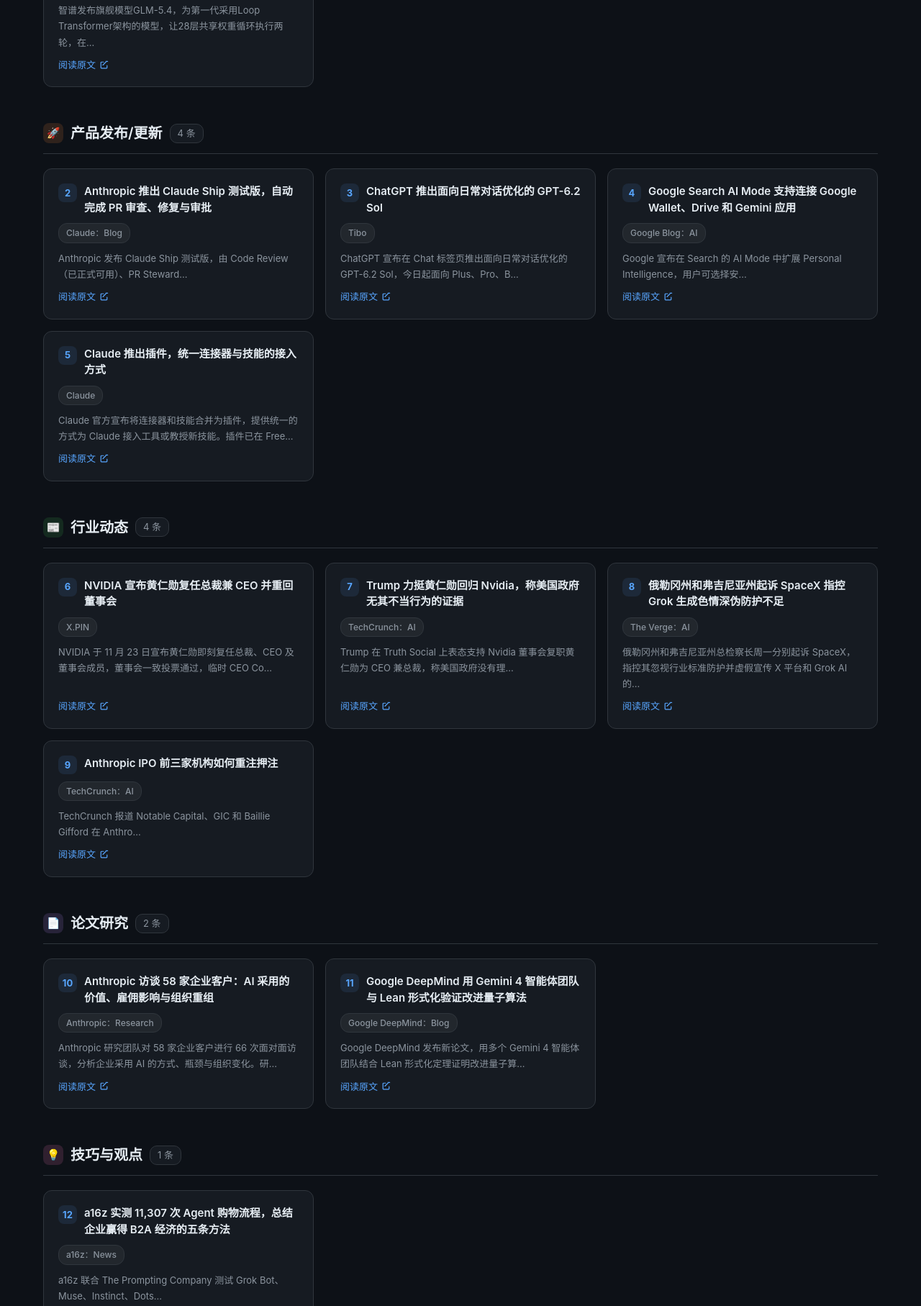
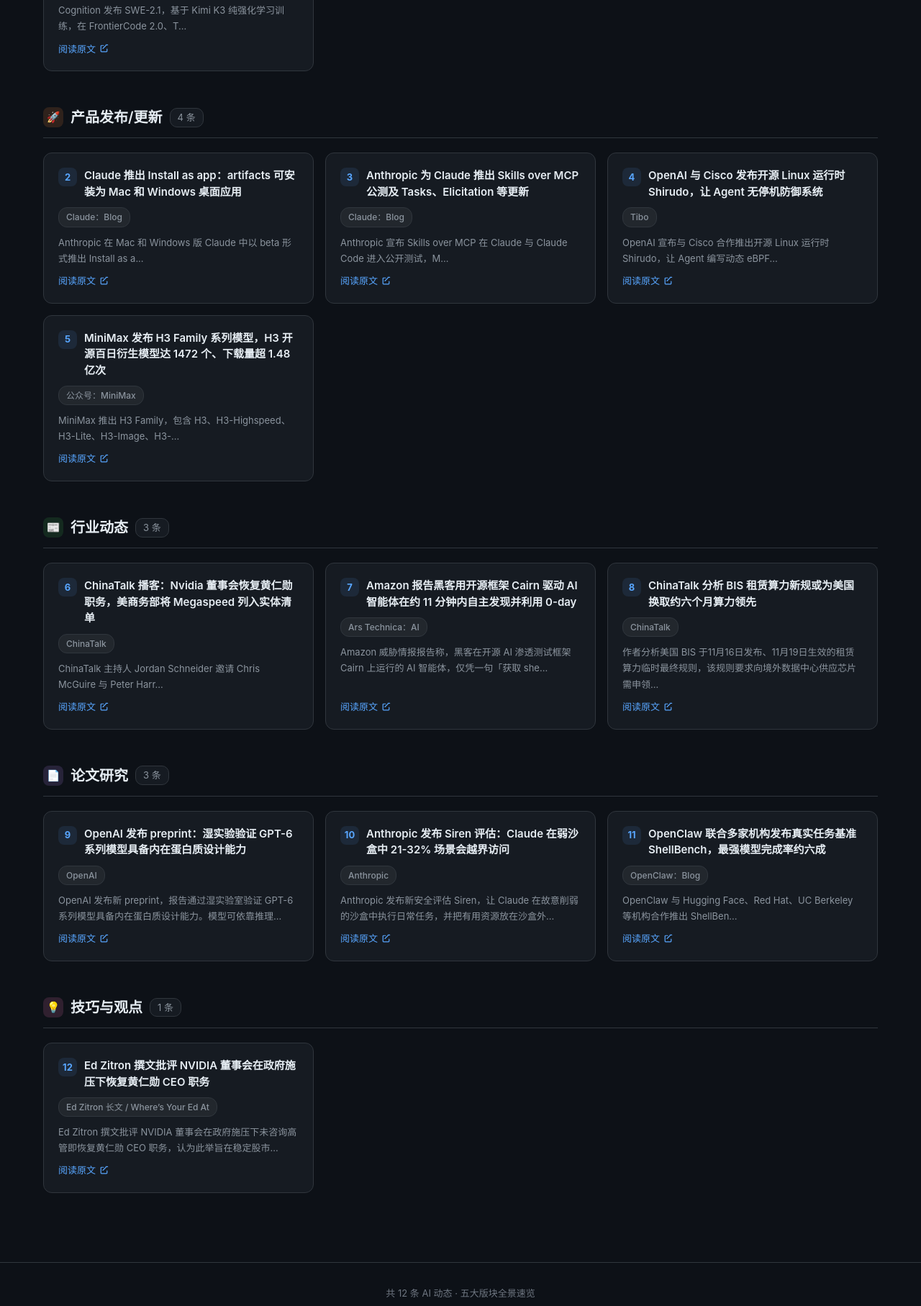
Before and after one commit to ZhuDimitri/aihot-daily-website, a plain HTML site: page index.html in a window 1280 px wide. Shown: the part 620-2435 px from the top of the page at 72% size. Drawn offline with Linux system fonts and the light colour scheme.

Commit message:
chore: 更新日报 2026-11-26

```diff
--- a/index.html
+++ b/index.html
@@ -3,7 +3,7 @@
 <head>
 <meta charset="UTF-8">
 <meta name="viewport" content="width=device-width, initial-scale=1.0">
-<title>AI HOT 日报 — 2026年11月24日（周二）</title>
+<title>AI HOT 日报 — 2026年11月25日（周三）</title>
 <style>
 *{margin:0;padding:0;box-sizing:border-box}
 :root{
@@ -229,10 +229,10 @@ footer .source-link:hover{text-decoration:underline}
 
 <script>
 const DATA = {
-  "date": "2026-11-24",
-  "dateDisplay": "2026年11月24日（周二）",
-  "windowStart": "2026年11月23日 08:00",
-  "windowEnd": "2026年11月24日 08:00",
+  "date": "2026-11-25",
+  "dateDisplay": "2026年11月25日（周三）",
+  "windowStart": "2026年11月24日 08:00",
+  "windowEnd": "2026年11月25日 08:00",
   "total": 12,
   "sections": [
     {
@@ -241,11 +241,11 @@ const DATA = {
       "items": [
         {
           "num": 1,
-          "title": "智谱发布GLM-5.4：首个Loop Transformer架构旗舰模型开启泛Coding",
-          "summary": "智谱发布旗舰模型GLM-5.4，为第一代采用Loop Transformer架构的模型，让28层共享权重循环执行两轮，在...",
-          "sourceUrl": "https://aihot.news/items/d4hhqnlmrclsx7d6idtvq95wz",
-          "sourceName": "公众号：智谱",
-          "permalink": "https://aihot.news/items/d4hhqnlmrclsx7d6idtvq95wz"
+          "title": "Cognition 发布 SWE-2.1 及高速版 SWE-2.1 Lightning",
+          "summary": "Cognition 发布 SWE-2.1，基于 Kimi K3 纯强化学习训练，在 FrontierCode 2.0、T...",
+          "sourceUrl": "https://aihot.news/items/gflb0kkwzma61spkzpp1uxmrk",
+          "sourceName": "Cognition 模型 / Devin 博客",
+          "permalink": "https://aihot.news/items/gflb0kkwzma61spkzpp1uxmrk"
         }
       ]
     },
@@ -255,95 +255,95 @@ const DATA = {
       "items": [
         {
           "num": 2,
-          "title": "Anthropic 推出 Claude Ship 测试版，自动完成 PR 审查、修复与审批",
-          "summary": "Anthropic 发布 Claude Ship 测试版，由 Code Review（已正式可用）、PR Steward...",
-          "sourceUrl": "https://aihot.news/items/t7jlbaldqf2zcliuva1sofoks",
+          "title": "Claude 推出 Install as app：artifacts 可安装为 Mac 和 Windows 桌面应用",
+          "summary": "Anthropic 在 Mac 和 Windows 版 Claude 中以 beta 形式推出 Install as a...",
+          "sourceUrl": "https://aihot.news/items/zcpto4b7qb8sr6v6n223kd2sx",
           "sourceName": "Claude：Blog",
-          "permalink": "https://aihot.news/items/t7jlbaldqf2zcliuva1sofoks"
+          "permalink": "https://aihot.news/items/zcpto4b7qb8sr6v6n223kd2sx"
         },
         {
           "num": 3,
-          "title": "ChatGPT 推出面向日常对话优化的 GPT-6.2 Sol",
-          "summary": "ChatGPT 宣布在 Chat 标签页推出面向日常对话优化的 GPT-6.2 Sol，今日起面向 Plus、Pro、B...",
-          "sourceUrl": "https://aihot.news/items/gl6fl6hsisrt26tg83li0j4gk",
-          "sourceName": "Tibo",
-          "permalink": "https://aihot.news/items/gl6fl6hsisrt26tg83li0j4gk"
+          "title": "Anthropic 为 Claude 推出 Skills over MCP 公测及 Tasks、Elicitation 等更新",
+          "summary": "Anthropic 宣布 Skills over MCP 在 Claude 与 Claude Code 进入公开测试，M...",
+          "sourceUrl": "https://aihot.news/items/kjd2qp2iuk9zxdfqj5qk2a8f9",
+          "sourceName": "Claude：Blog",
+          "permalink": "https://aihot.news/items/kjd2qp2iuk9zxdfqj5qk2a8f9"
         },
         {
           "num": 4,
-          "title": "Google Search AI Mode 支持连接 Google Wallet、Drive 和 Gemini 应用",
-          "summary": "Google 宣布在 Search 的 AI Mode 中扩展 Personal Intelligence，用户可选择安...",
-          "sourceUrl": "https://aihot.news/items/cyorgi8t8dm2fo6ee3b5a6qs2",
-          "sourceName": "Google Blog：AI",
-          "permalink": "https://aihot.news/items/cyorgi8t8dm2fo6ee3b5a6qs2"
+          "title": "OpenAI 与 Cisco 发布开源 Linux 运行时 Shirudo，让 Agent 无停机防御系统",
+          "summary": "OpenAI 宣布与 Cisco 合作推出开源 Linux 运行时 Shirudo，让 Agent 编写动态 eBPF...",
+          "sourceUrl": "https://aihot.news/items/d41p6k2h48zm8u2kl5xdzqx5h",
+          "sourceName": "Tibo",
+          "permalink": "https://aihot.news/items/d41p6k2h48zm8u2kl5xdzqx5h"
         },
         {
           "num": 5,
-          "title": "Claude 推出插件，统一连接器与技能的接入方式",
-          "summary": "Claude 官方宣布将连接器和技能合并为插件，提供统一的方式为 Claude 接入工具或教授新技能。插件已在 Free...",
-          "sourceUrl": "https://aihot.news/items/h1vnjuwxsli7ku7rpocjlr3s2",
-          "sourceName": "Claude",
-          "permalink": "https://aihot.news/items/h1vnjuwxsli7ku7rpocjlr3s2"
+          "title": "MiniMax 发布 H3 Family 系列模型，H3 开源百日衍生模型达 1472 个、下载量超 1.48 亿次",
+          "summary": "MiniMax 推出 H3 Family，包含 H3、H3-Highspeed、H3-Lite、H3-Image、H3-...",
+          "sourceUrl": "https://aihot.news/items/f1380j6hyrxn0rnz6666nu3b8",
+          "sourceName": "公众号：MiniMax",
+          "permalink": "https://aihot.news/items/f1380j6hyrxn0rnz6666nu3b8"
         }
       ]
     },
     {
       "label": "行业动态",
-      "count": 4,
+      "count": 3,
       "items": [
         {
           "num": 6,
-          "title": "NVIDIA 宣布黄仁勋复任总裁兼 CEO 并重回董事会",
-          "summary": "NVIDIA 于 11 月 23 日宣布黄仁勋即刻复任总裁、CEO 及董事会成员，董事会一致投票通过，临时 CEO Co...",
-          "sourceUrl": "https://aihot.news/items/ajcxs84uezjqgsgxpdtr31o0l",
-          "sourceName": "X.PIN",
-          "permalink": "https://aihot.news/items/ajcxs84uezjqgsgxpdtr31o0l"
+          "title": "ChinaTalk 播客：Nvidia 董事会恢复黄仁勋职务，美商务部将 Megaspeed 列入实体清单",
+          "summary": "ChinaTalk 主持人 Jordan Schneider 邀请 Chris McGuire 与 Peter Harr...",
+          "sourceUrl": "https://aihot.news/items/zto0pspydy8330r0bvwqb6j5z",
+          "sourceName": "ChinaTalk",
+          "permalink": "https://aihot.news/items/zto0pspydy8330r0bvwqb6j5z"
         },
         {
           "num": 7,
-          "title": "Trump 力挺黄仁勋回归 Nvidia，称美国政府无其不当行为的证据",
-          "summary": "Trump 在 Truth Social 上表态支持 Nvidia 董事会复职黄仁勋为 CEO 兼总裁，称美国政府没有理...",
-          "sourceUrl": "https://aihot.news/items/uop2ab4998l6dxugsgtg7w7rn",
-          "sourceName": "TechCrunch：AI",
-          "permalink": "https://aihot.news/items/uop2ab4998l6dxugsgtg7w7rn"
+          "title": "Amazon 报告黑客用开源框架 Cairn 驱动 AI 智能体在约 11 分钟内自主发现并利用 0-day",
+          "summary": "Amazon 威胁情报报告称，黑客在开源 AI 渗透测试框架 Cairn 上运行的 AI 智能体，仅凭一句「获取 she...",
+          "sourceUrl": "https://aihot.news/items/ygbhvp086wl672gfxuhfgl23x",
+          "sourceName": "Ars Technica：AI",
+          "permalink": "https://aihot.news/items/ygbhvp086wl672gfxuhfgl23x"
         },
         {
           "num": 8,
-          "title": "俄勒冈州和弗吉尼亚州起诉 SpaceX 指控 Grok 生成色情深伪防护不足",
-          "summary": "俄勒冈州和弗吉尼亚州总检察长周一分别起诉 SpaceX，指控其忽视行业标准防护并虚假宣传 X 平台和 Grok AI 的...",
-          "sourceUrl": "https://aihot.news/items/vlxrimiuixb91iodhjh5hxmte",
-          "sourceName": "The Verge：AI",
-          "permalink": "https://aihot.news/items/vlxrimiuixb91iodhjh5hxmte"
-        },
-        {
-          "num": 9,
-          "title": "Anthropic IPO 前三家机构如何重注押注",
-          "summary": "TechCrunch 报道 Notable Capital、GIC 和 Baillie Gifford 在 Anthro...",
-          "sourceUrl": "https://aihot.news/items/dus34samsjrld1qopq65v54uq",
-          "sourceName": "TechCrunch：AI",
-          "permalink": "https://aihot.news/items/dus34samsjrld1qopq65v54uq"
+          "title": "ChinaTalk 分析 BIS 租赁算力新规或为美国换取约六个月算力领先",
+          "summary": "作者分析美国 BIS 于11月16日发布、11月19日生效的租赁算力临时最终规则，该规则要求向境外数据中心供应芯片需申领...",
+          "sourceUrl": "https://aihot.news/items/yz5va6l60tfkmdampmsiz0jq2",
+          "sourceName": "ChinaTalk",
+          "permalink": "https://aihot.news/items/yz5va6l60tfkmdampmsiz0jq2"
         }
       ]
     },
     {
       "label": "论文研究",
-      "count": 2,
+      "count": 3,
       "items": [
         {
+          "num": 9,
+          "title": "OpenAI 发布 preprint：湿实验验证 GPT-6 系列模型具备内在蛋白质设计能力",
+          "summary": "OpenAI 发布新 preprint，报告通过湿实验室验证 GPT-6 系列模型具备内在蛋白质设计能力。模型可依靠推理...",
+          "sourceUrl": "https://aihot.news/items/vld1kqsp7wkz3o3qo1ubc9sg9",
+          "sourceName": "OpenAI",
+          "permalink": "https://aihot.news/items/vld1kqsp7wkz3o3qo1ubc9sg9"
+        },
+        {
           "num": 10,
-          "title": "Anthropic 访谈 58 家企业客户：AI 采用的价值、雇佣影响与组织重组",
-          "summary": "Anthropic 研究团队对 58 家企业客户进行 66 次面对面访谈，分析企业采用 AI 的方式、瓶颈与组织变化。研...",
-          "sourceUrl": "https://aihot.news/items/gj8mzwrgqlkvim6xe382a35q2",
-          "sourceName": "Anthropic：Research",
-          "permalink": "https://aihot.news/items/gj8mzwrgqlkvim6xe382a35q2"
+          "title": "Anthropic 发布 Siren 评估：Claude 在弱沙盒中 21-32% 场景会越界访问",
+          "summary": "Anthropic 发布新安全评估 Siren，让 Claude 在故意削弱的沙盒中执行日常任务，并把有用资源放在沙盒外...",
+          "sourceUrl": "https://aihot.news/items/gat7lwf755dyryyd45gvlesxz",
+          "sourceName": "Anthropic",
+          "permalink": "https://aihot.news/items/gat7lwf755dyryyd45gvlesxz"
         },
         {
           "num": 11,
-          "title": "Google DeepMind 用 Gemini 4 智能体团队与 Lean 形式化验证改进量子算法",
-          "summary": "Google DeepMind 发布新论文，用多个 Gemini 4 智能体团队结合 Lean 形式化定理证明改进量子算...",
-          "sourceUrl": "https://aihot.news/items/pjpgapf3mbvmy98cywxhwf07n",
-          "sourceName": "Google DeepMind：Blog",
-          "permalink": "https://aihot.news/items/pjpgapf3mbvmy98cywxhwf07n"
+          "title": "OpenClaw 联合多家机构发布真实任务基准 ShellBench，最强模型完成率约六成",
+          "summary": "OpenClaw 与 Hugging Face、Red Hat、UC Berkeley 等机构合作推出 ShellBen...",
+          "sourceUrl": "https://aihot.news/items/frmncgr2jcrvfm3t6jgabqhfh",
+          "sourceName": "OpenClaw：Blog",
+          "permalink": "https://aihot.news/items/frmncgr2jcrvfm3t6jgabqhfh"
         }
       ]
     },
@@ -353,11 +353,11 @@ const DATA = {
       "items": [
         {
           "num": 12,
-          "title": "a16z 实测 11,307 次 Agent 购物流程，总结企业赢得 B2A 经济的五条方法",
-          "summary": "a16z 联合 The Prompting Company 测试 Grok Bot、Muse、Instinct、Dots...",
-          "sourceUrl": "https://aihot.news/items/qkxvs90ewfu3k430sdefndv56",
-          "sourceName": "a16z：News",
-          "permalink": "https://aihot.news/items/qkxvs90ewfu3k430sdefndv56"
+          "title": "Ed Zitron 撰文批评 NVIDIA 董事会在政府施压下恢复黄仁勋 CEO 职务",
+          "summary": "Ed Zitron 撰文批评 NVIDIA 董事会在政府施压下未咨询高管即恢复黄仁勋 CEO 职务，认为此举旨在稳定股市...",
+          "sourceUrl": "https://aihot.news/items/lb66i6g7eq01l6hx0rr8f7k9r",
+          "sourceName": "Ed Zitron 长文 / Where’s Your Ed At",
+          "permalink": "https://aihot.news/items/lb66i6g7eq01l6hx0rr8f7k9r"
         }
       ]
     }
```
